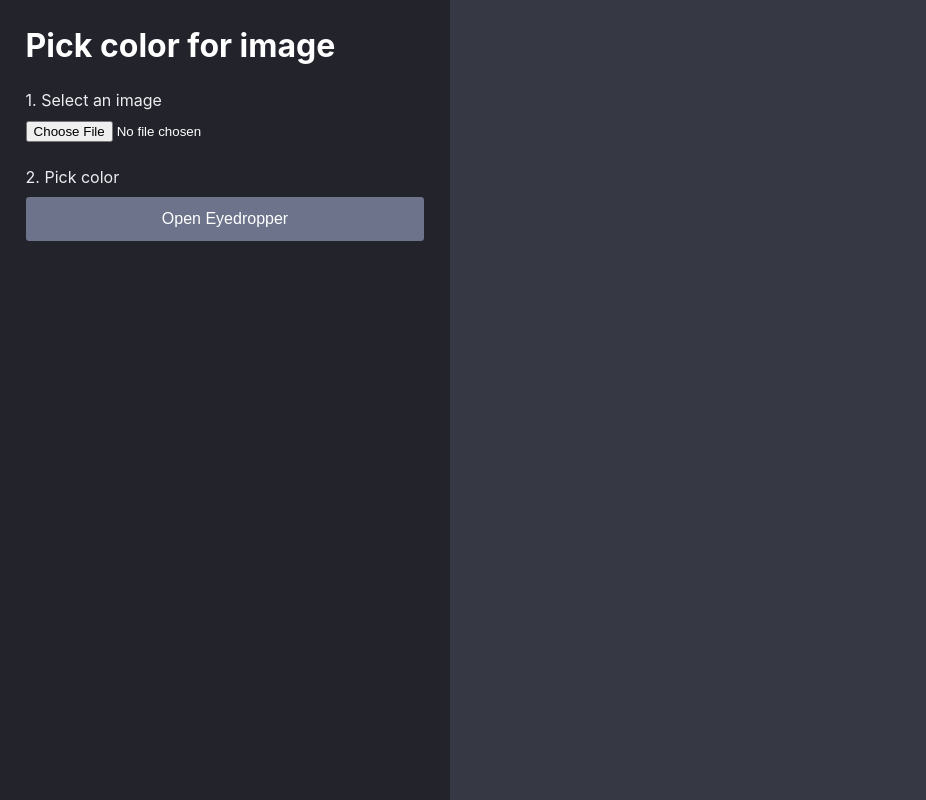
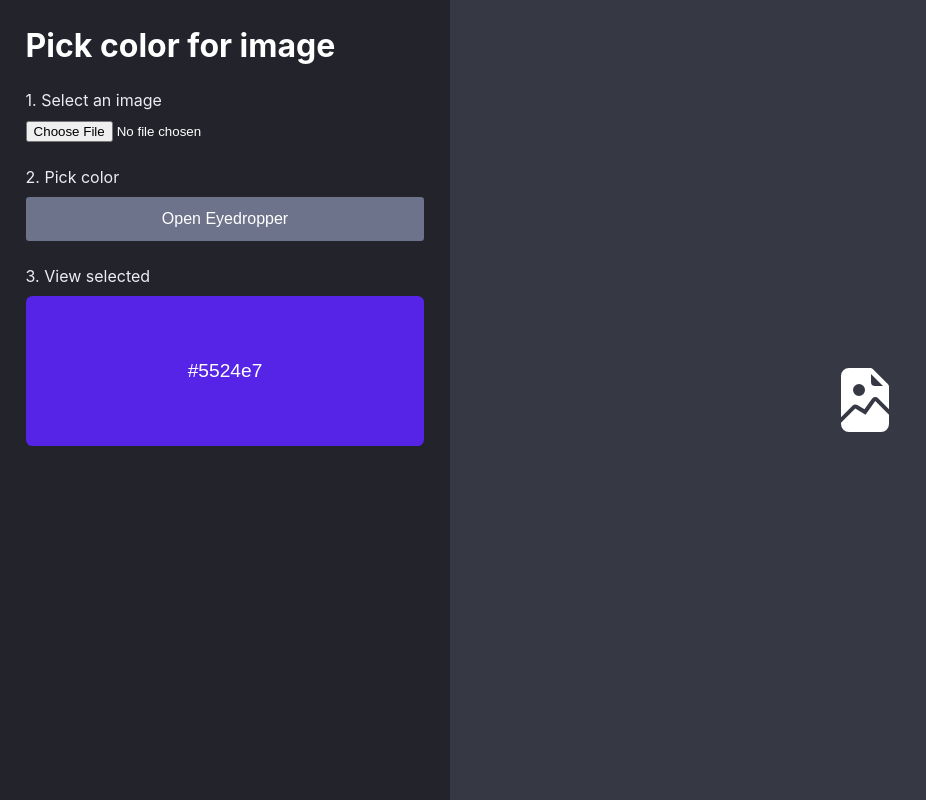
Before and after one commit to JainManjari/image-picker, a React (Create React App) app: page / in a window 1280 px wide. Shown: the whole page, without its empty margins (0-926 px from the left). Built offline with nearby package versions, Linux system fonts and the light colour scheme.

Commit message:
adding view selected and img for the right column

```diff
--- a/src/ColorPicker.tsx
+++ b/src/ColorPicker.tsx
@@ -28,8 +28,39 @@ const ColorPicker: React.FC<IColorPickerProps> = () => {
             Open Eyedropper
           </button>
         </div>
+
+        <div className={styles.formSection}>
+          <p>3. View selected</p>
+          <button
+            className={styles.selectedColor}
+            style={{ background: color }}
+            onClick={handleCopyColor}
+          >
+            <span>{color}</span>
+          </button>
+        </div>
       </div>
-      <div className={styles.rightColumn}></div>
+      <div className={styles.rightColumn}>
+        {image ? (
+          <>
+            <img src={image} alt="Working image" />
+            <div style={{ backgroundImage: `url(${image})` }}></div>
+          </>
+        ) : (
+          <svg
+            stroke="currentColor"
+            fill="currentColor"
+            strokeWidth="0"
+            viewBox="0 0 16 16"
+            height="4em"
+            width="4em"
+            xmlns="http://www.w3.org/2000/svg"
+          >
+            <path d="M4 0h5.293A1 1 0 0 1 10 .293L13.707 4a1 1 0 0 1 .293.707v5.586l-2.73-2.73a1 1 0 0 0-1.52.127l-1.889 2.644-1.769-1.062a1 1 0 0 0-1.222.15L2 12.292V2a2 2 0 0 1 2-2zm5.5 1.5v2a1 1 0 0 0 1 1h2l-3-3zm-1.498 4a1.5 1.5 0 1 0-3 0 1.5 1.5 0 0 0 3 0z"></path>
+            <path d="M10.564 8.27 14 11.708V14a2 2 0 0 1-2 2H4a2 2 0 0 1-2-2v-.293l3.578-3.577 2.56 1.536 2.426-3.395z"></path>
+          </svg>
+        )}
+      </div>
     </div>
   );
 };
```
